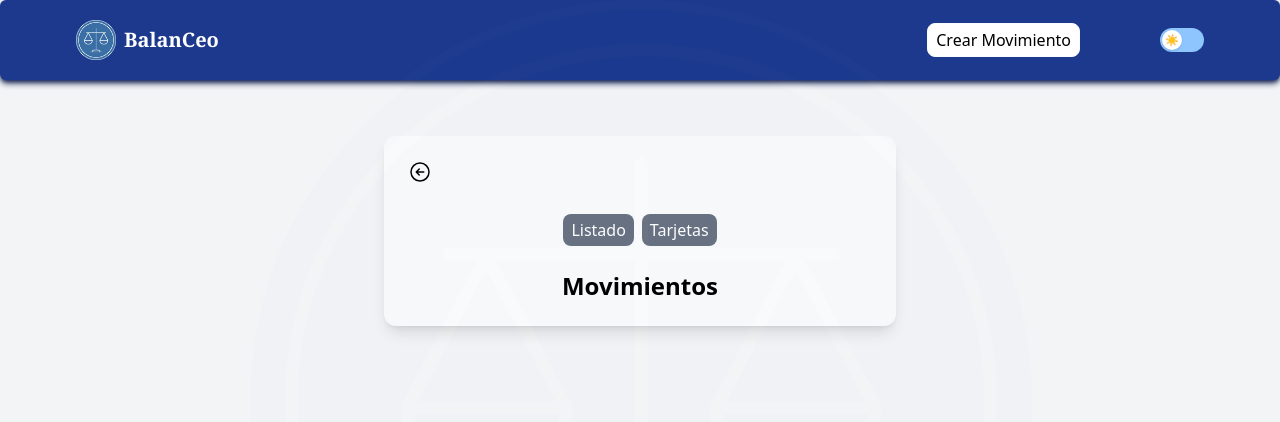
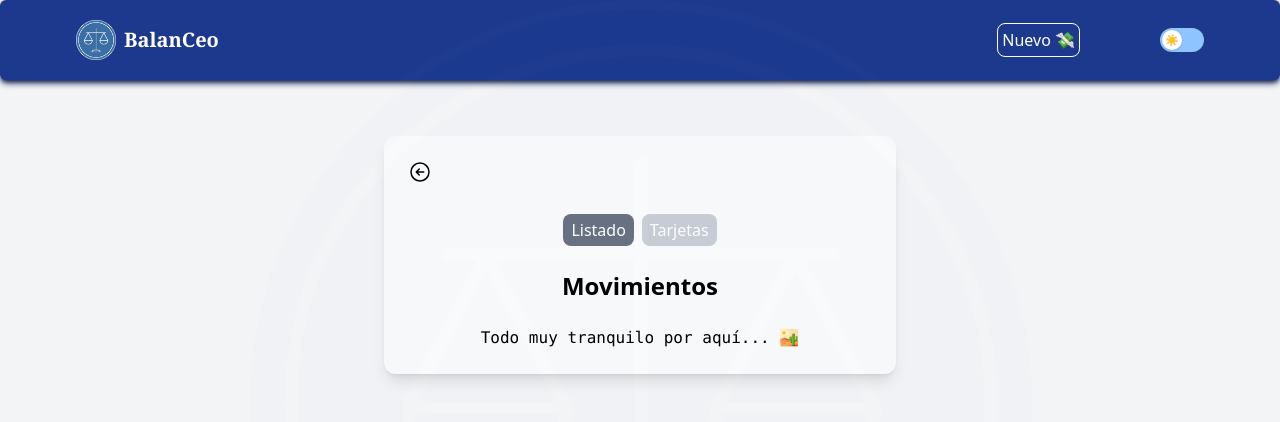
Before and after one commit to jaimeveloso/BalanCeo, a Next.js app: page /movements in a window 1280 px wide. Shown: the top 422 px of the page. Built offline with nearby package versions, Linux system fonts and the light colour scheme.

Commit message:
[refactor] Refactor toggle in one component

```diff
--- a/app/Header/Header.jsx
+++ b/app/Header/Header.jsx
@@ -29,9 +29,9 @@ function Header() {
         <div className="flex items-center gap-20">
           <Button
             onClick={() => setOpenCreate(true)}
-            className="hover:cursor-pointer rounded-lg py-1 px-2 border border-gray-50 bg-white text-black active:scale-95 transition-transform dark:bg-gray-600/90 dark:text-white dark:border-black"
+            className="hover:cursor-pointer rounded-lg py-1 px-1 border text-white active:scale-105 hover:scale-102 transition-transform dark:text-white dark:border"
           >
-            Crear Movimiento
+            Nuevo 💸
           </Button>
           <Switch />
         </div>
--- a/app/balanceSection/page.jsx
+++ b/app/balanceSection/page.jsx
@@ -16,7 +16,7 @@ function BalanceSection() {
       <div className="rounded-lg flex flex-col justify-center items-center">
         <Link href="/balanceSection/balance">
           <Button className="text-4xl px-5 py-3 font-serif my-1 text-gray-800 active:scale-105 transition-transform hover:cursor-pointer dark:text-white">
-            Balance
+            Balance 🏦
           </Button>
         </Link>
       </div>
--- a/app/movementSection/page.jsx
+++ b/app/movementSection/page.jsx
@@ -10,7 +10,7 @@ function MovementsSection() {
       <div className=" rounded-lg">
         <Link href="/movements">
           <Button className="text-4xl text-gray-800 px-3 py-3 my-1 font-serif active:scale-105 transition-transform hover:cursor-pointer dark:text-white">
-            Movimientos
+            Movimientos 🧾
           </Button>
         </Link>
       </div>
--- a/app/movements/Card/Card.jsx
+++ b/app/movements/Card/Card.jsx
@@ -11,12 +11,12 @@ import Image from "next/image"
 import DetailMovement from "../DetailMovement/DetailMovement"
 import Spinner from "@/components/ui/Spinner/Spinner"
 import CreateMovement from "../CreateMovement/CreateMovement"
+import ViewToggle from "@/components/ui/ViewToggle/ViewToggle"
 
 function Card() {
   const {
     formData,
     detailMovement,
-    changeScreenAtMovement,
     isDetailSelected,
     handleDetailSelection,
     deletedMovementBanner,
@@ -55,23 +55,15 @@ function Card() {
               <BackIcon />
             </Button>
           </Link>
-          <div className="flex gap-2 justify-center text-white dark:text-black">
-            <Button
-              onClick={() => changeScreenAtMovement(SCREENS.LIST)}
-              className="rounded-lg py-1 px-2 bg-gray-500 hover:bg-gray-600 hover:cursor-pointer dark:bg-white/80 dark:hover:bg-white"
-            >
-              Listado
-            </Button>
-            <Button
-              onClick={() => changeScreenAtMovement(SCREENS.CARD)}
-              className="rounded-lg py-1 px-2 bg-gray-500 hover:bg-gray-600 hover:cursor-pointer dark:bg-white/80 dark:hover:bg-white"
-            >
-              Tarjetas
-            </Button>
-          </div>
+          <ViewToggle />
           <h1 className="text-center font-bold text-2xl dark:text-white">
             Movimientos
           </h1>
+          {formData.length <= 0 && (
+            <span className="text-center font-mono dark:text-white">
+              Todo muy tranquilo por aquí... 🏜️
+            </span>
+          )}
           <div className="grid w-full grid-cols-3 gap-3">
             {formData.map((data, index) => (
               <div
@@ -83,7 +75,19 @@ function Card() {
                   <p className="font-thin">{data.category}</p>
                 </div>
                 <div className="flex flex-col gap-2 items-center">
-                  <p className="">{data.money}€</p>
+                  <div>
+                    {data.money > 0 ? (
+                      <div className="flex gap-2">
+                        <span>{data.money}€</span>
+                        <span>📈</span>
+                      </div>
+                    ) : (
+                      <div className="flex gap-2">
+                        <span>{data.money}€</span>
+                        <span>📉</span>
+                      </div>
+                    )}
+                  </div>
                   <div className="flex gap-3 items-center">
                     <Button
                       onClick={() => {
--- a/app/movements/List/List.jsx
+++ b/app/movements/List/List.jsx
@@ -11,12 +11,12 @@ import Image from "next/image"
 import DetailMovement from "../DetailMovement/DetailMovement"
 import Spinner from "@/components/ui/Spinner/Spinner"
 import CreateMovement from "../CreateMovement/CreateMovement"
+import ViewToggle from "@/components/ui/ViewToggle/ViewToggle"
 
 function List() {
   const {
     formData,
     detailMovement,
-    changeScreenAtMovement,
     deleteMovement,
     deletedMovementBanner,
     isDetailSelected,
@@ -56,23 +56,15 @@ function List() {
               <BackIcon />
             </Button>
           </Link>
-          <div className="flex gap-2 justify-center text-white dark:text-black">
-            <Button
-              onClick={() => changeScreenAtMovement(SCREENS.LIST)}
-              className="rounded-lg py-1 px-2 bg-gray-500 hover:bg-gray-600 hover:cursor-pointer dark:bg-white/80 dark:hover:bg-white"
-            >
-              Listado
-            </Button>
-            <Button
-              onClick={() => changeScreenAtMovement(SCREENS.CARD)}
-              className="rounded-lg py-1 px-2 bg-gray-500 hover:bg-gray-600 hover:cursor-pointer dark:bg-white/80 dark:hover:bg-white"
-            >
-              Tarjetas
-            </Button>
-          </div>
+          <ViewToggle />
           <h1 className="text-center font-bold text-2xl dark:text-white">
             Movimientos
           </h1>
+          {formData.length <= 0 && (
+            <span className="text-center font-mono dark:text-white">
+              Todo muy tranquilo por aquí... 🏜️
+            </span>
+          )}
           {formData.map((data, index) => (
             <div
               key={index}
@@ -83,7 +75,19 @@ function List() {
                 <p className="font-thin">{data.category}</p>
               </div>
               <div className="flex gap-5">
-                <p className="">{data.money}€</p>
+                <div>
+                  {data.money > 0 ? (
+                    <div className="flex gap-5">
+                      <span>📈</span>
+                      <span>{data.money}€</span>
+                    </div>
+                  ) : (
+                    <div className="flex gap-5">
+                      <span>📉</span>
+                      <span>{data.money}€</span>
+                    </div>
+                  )}
+                </div>
                 <Button
                   onClick={() => {
                     handleDetailSelection(data)
--- /dev/null
+++ b/components/ui/ViewToggle/ViewToggle.jsx
@@ -0,0 +1,33 @@
+import { useContext } from "react"
+import Button from "../Button/Button"
+import { FinanceContext } from "@/context/FinanceContext"
+import { SCREENS } from "@/app/constants/screens"
+
+function ViewToggle() {
+  const { changeScreenAtMovement, selectedPage } = useContext(FinanceContext)
+  return (
+    <div className="flex gap-2 justify-center text-white dark:text-black">
+      <Button
+        onClick={() => changeScreenAtMovement(SCREENS.LIST)}
+        className={
+          selectedPage === SCREENS.LIST
+            ? "rounded-lg py-1 px-2 bg-gray-500 hover:bg-gray-600 hover:cursor-pointer dark:bg-white/90 dark:hover:bg-white"
+            : "rounded-lg py-1 px-2 bg-gray-400/50 hover:bg-gray-500/50 hover:cursor-pointer dark:bg-white/50 dark:hover:bg-white"
+        }
+      >
+        Listado
+      </Button>
+      <Button
+        onClick={() => changeScreenAtMovement(SCREENS.CARD)}
+        className={
+          selectedPage === SCREENS.CARD
+            ? "rounded-lg py-1 px-2 bg-gray-500 hover:bg-gray-600 hover:cursor-pointer dark:bg-white/90 dark:hover:bg-white"
+            : "rounded-lg py-1 px-2 bg-gray-400/50 hover:bg-gray-500/50 hover:cursor-pointer dark:bg-white/50 dark:hover:bg-white"
+        }
+      >
+        Tarjetas
+      </Button>
+    </div>
+  )
+}
+export default ViewToggle
```
Also changed, not shown: app/page.jsx (+4 -3 lines).
